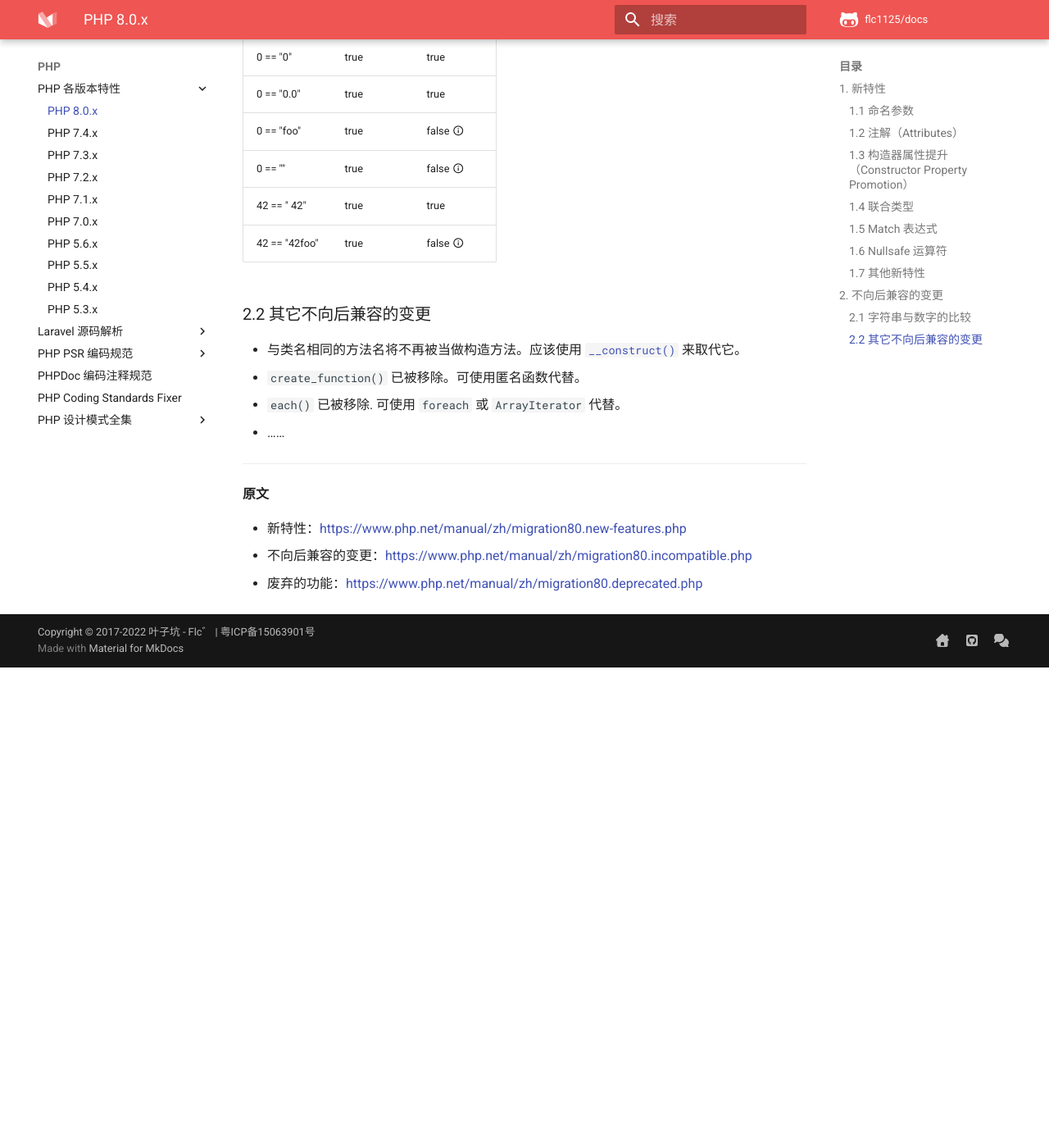
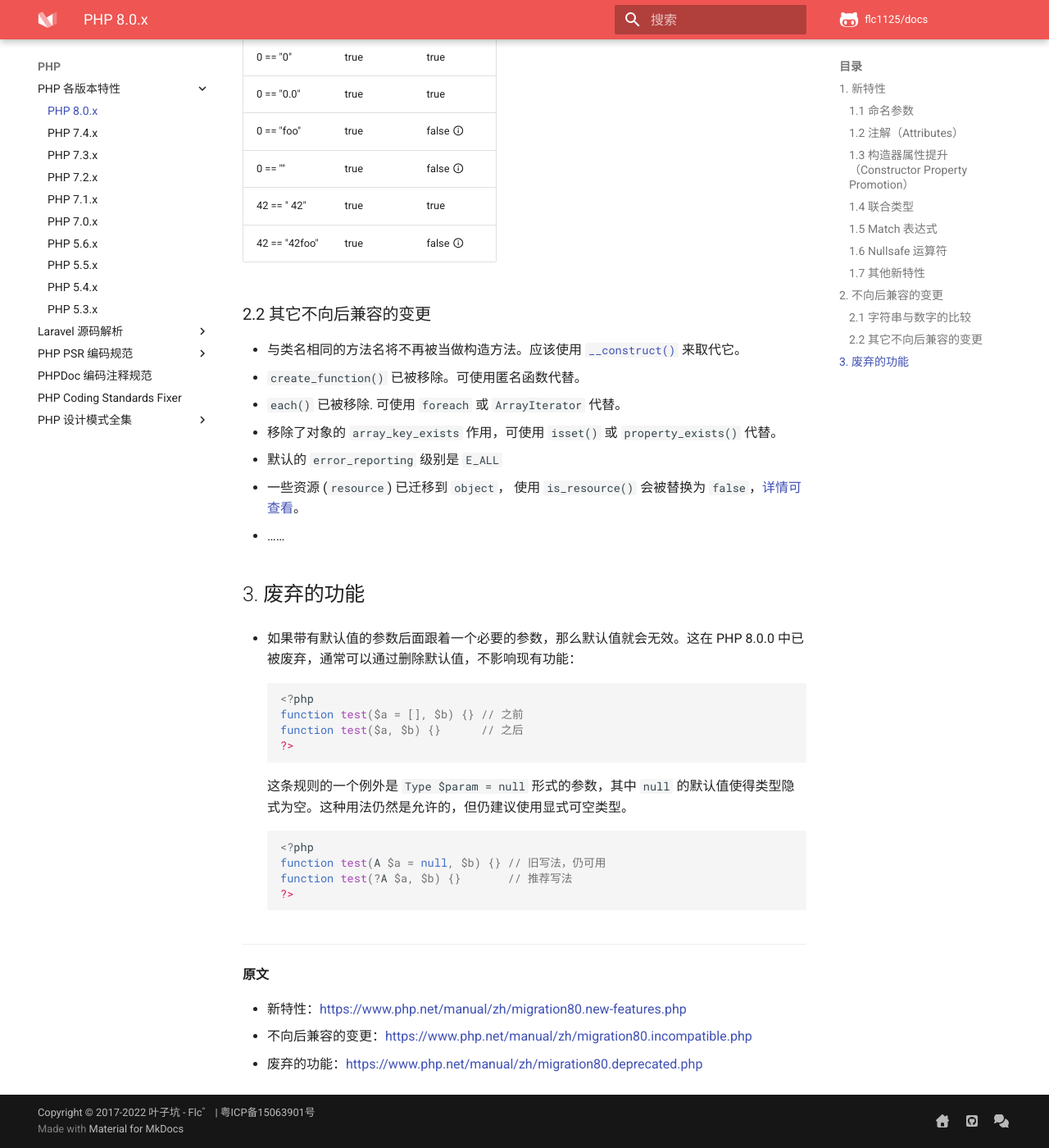
Before and after one commit to flc1125/docs, an MkDocs documentation site: the page built from docs/php/features/8.0.x.md, in a window 1280 px wide and 1400 px high, scrolled down 7477 px. Shown: the whole window at 82% size. Built offline with MkDocs 1.6.1 and Material for MkDocs 9.7.7, drawn with Linux system fonts in a browser that asks for light colours; comment, search, counter and statistics services are not loaded; before the commit the page ends 8291 px from its top, so only the background shows below that.

Commit message:
add php8.0.x

````diff
--- a/docs/php/features/8.0.x.md
+++ b/docs/php/features/8.0.x.md
@@ -353,7 +353,30 @@ Comparison | Before | After
 - 与类名相同的方法名将不再被当做构造方法。应该使用 [`__construct()`](https://www.php.net/manual/zh/language.oop5.decon.php#object.construct) 来取代它。
 - `create_function()` 已被移除。可使用匿名函数代替。
 - `each()` 已被移除. 可使用 `foreach` 或 `ArrayIterator` 代替。
+- 移除了对象的 `array_key_exists` 作用，可使用 `isset()` 或 `property_exists()` 代替。
+- 默认的 `error_reporting` 级别是 `E_ALL`
+- 一些资源 (`resource`) 已迁移到 `object`， 使用 `is_resource()` 会被替换为 `false`，[详情可查看](https://www.php.net/manual/zh/migration80.incompatible.php#migration80.incompatible.resource2object)。
 - ……
+
+## 3. 废弃的功能
+
+- 如果带有默认值的参数后面跟着一个必要的参数，那么默认值就会无效。这在 PHP 8.0.0 中已被废弃，通常可以通过删除默认值，不影响现有功能：
+
+    ```php
+    <?php
+    function test($a = [], $b) {} // 之前
+    function test($a, $b) {}      // 之后
+    ?>
+    ```
+
+    这条规则的一个例外是 `Type $param = null` 形式的参数，其中 `null` 的默认值使得类型隐式为空。这种用法仍然是允许的，但仍建议使用显式可空类型。
+
+    ```php
+    <?php
+    function test(A $a = null, $b) {} // 旧写法，仍可用
+    function test(?A $a, $b) {}       // 推荐写法
+    ?>
+    ```
 
 ----
 
````
